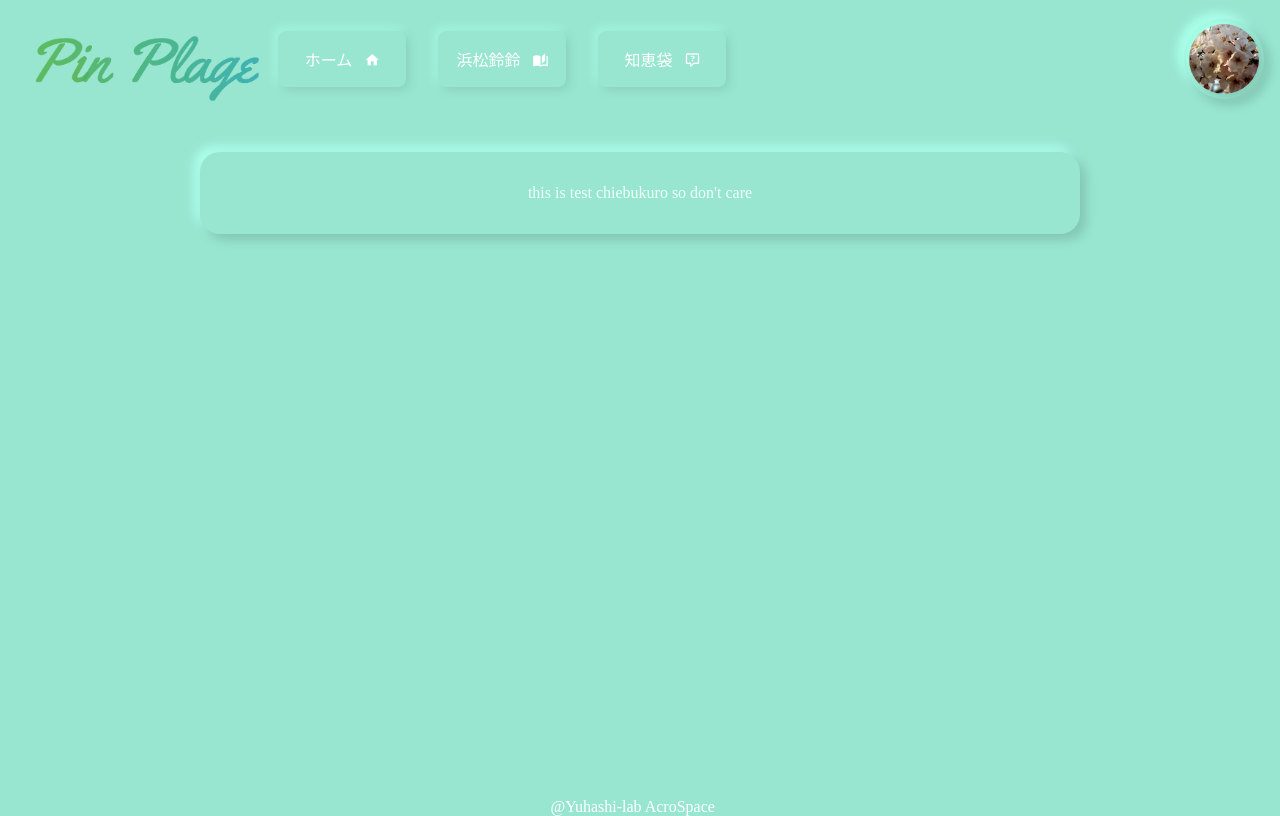
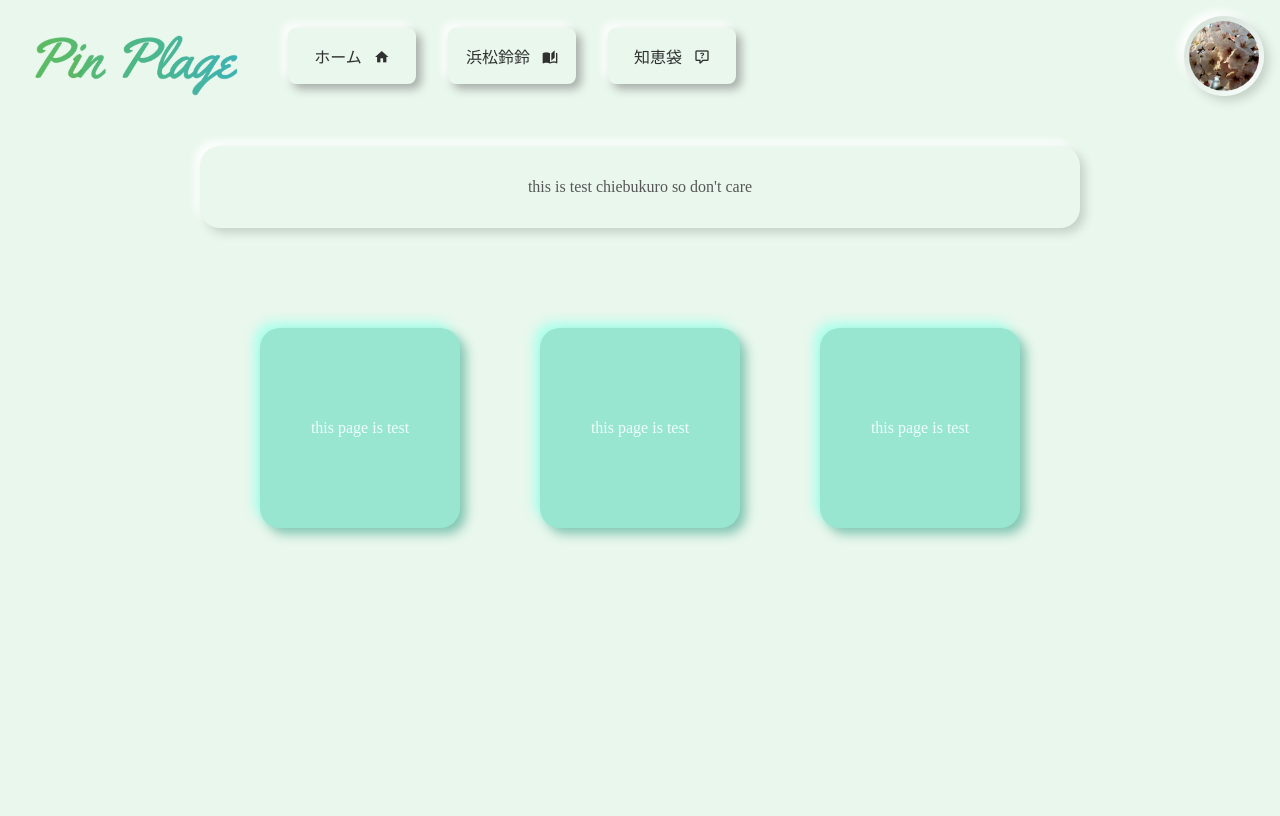
Before and after one commit to takahirokaji/pin_plage_web, a Vue app: page /chiebukuro in a window 1280 px wide. Built offline with nearby package versions, Linux system fonts and the light colour scheme.

Commit message:
コンポーネントファイル内を修正しました

```diff
--- a/src/App.vue
+++ b/src/App.vue
@@ -2,11 +2,10 @@
   <div id="app">
     <Header/>
     <router-view/>
-    <footer style="color:#fff;position: absolute;bottom: 0;left:43%;">@Yuhashi-lab AcroSpace</footer>
   </div>
 </template>
 <script>
-import Header from '@/components/Header.vue'
+import Header from '@/components/Orga/Header.vue'
 export default {
   components:{
     Header
@@ -26,6 +25,6 @@ export default {
 }
 html{
   height: 100%;
-  background: #98e6d0;
+  background: #E9F7EC;
 }
 </style>
--- a/src/components/button.vue
+++ b/src/components/Atom/button.vue
@@ -1,8 +1,7 @@
 <template>
     <button class="newmoButton" :class="{btnActive:isActive}" >
       <p :class="['btnName',{btnNameActive:isActive}]">{{btnName}}
-        <span
-          :class="['btnIcon','mdi',`${mdiIcon}`,{active:isActive}]" style="margin-left:0.5rem;"></span>
+        <span :class="['btnIcon','mdi',`${mdiIcon}`,{active:isActive}]" style="margin-left:0.5rem;"></span>
       </p>
     </button>
 </template>
@@ -39,26 +38,26 @@ export default {
   appearance: none;
   border: none;
   border-radius: 8px;
-  background: #98e6d0;
-  box-shadow:  3px 3px 10px #89cfbb,
-              -3px -3px 10px #a7fde5;
+  background: #E9F7EC;
+  box-shadow:  5px 5px 10px #a6aca7,
+              -5px -5px 10px #ffffff;
 }
-.newmoButton:active{
+/* .newmoButton:active{
   border: none;
   border-radius: 8px;
   background: #98e6d0;
   box-shadow: inset 3px 3px 10px #81c4b1,
             inset -3px -3px 10px #afffef;
-}
+} */
 .btnActive{
   border: none;
   border-radius: 8px;
-  background: #98e6d0;
-  box-shadow: inset 3px 3px 10px #81c4b1,
-            inset -3px -3px 10px #afffef;
+background: #E9F7EC;
+box-shadow: inset 5px 5px 10px #c6d2c9,
+            inset -5px -5px 10px #ffffff;
 }
 .btnName{
-    color: #fff;
+    color: rgb(48, 48, 48);
     font-size:1rem;
 }
 .btnNameActive{
--- a/src/components/Atom/icon.vue
+++ b/src/components/Atom/icon.vue
@@ -24,5 +24,4 @@
     box-shadow:  7px 7px 10px #89cfbb,
                 -7px -7px 10px #a7fde5;
 }
-
 </style>
--- a/src/components/Atom/iconbtn.vue
+++ b/src/components/Atom/iconbtn.vue
@@ -33,43 +33,43 @@ export default {
   width: 80px;
   height: 80px;
   outline: none;
-  background: #98e6d0;
-  box-shadow:  6px 6px 11px #83c6b3,
-              -6px -6px 11px #adffed;
+  background: linear-gradient(145deg, #d2ded4, #f9fffd);
+  box-shadow:  5px 5px 10px #c6d2c9,
+              -5px -5px 10px #ffffff;
 }
 .circle:hover{
   cursor: pointer;
 }
-.circle:active{
+/* .circle:active{
   border: none;
   border: 0;
   border-radius: 50%;
   background: #98e6d0;
   box-shadow: inset 8px 8px 20px #81c4b1,
             inset -8px -8px 20px #afffef;
-}
+} */
 .icon{
     border: none;
     width:70px;
     height: 70px;
     border-radius: 50%;  /* 角丸半径を50%にする(=円形にする) */
-    background: #98e6d0;
-    box-shadow:  7px 7px 10px #89cfbb,
-                -7px -7px 10px #a7fde5;
+    /* background: linear-gradient(145deg, #f9fffd, #d2ded4);
+    box-shadow:  15px 15px 50px #c6d2c9,
+                -15px -15px 50px #ffffff; */
 }
 .iconActive{
   width:63px;
   height: 63px;
   border: none;
-  background: #98e6d0;
+  /* background: #98e6d0; */
   box-shadow: none;
 }
 .btnActive{
   border: none;
   border-radius: 50%;
-  background: #98e6d0;
-  box-shadow: inset 3px 3px 10px #81c4b1,
-            inset -3px -3px 10px #afffef;
+  background: #E9F7EC;
+  box-shadow: inset 15px 15px 30px #c6d2c9,
+                inset -15px -15px 30px #ffffff;
 }
 
 
--- a/src/components/Header.vue
+++ b/src/components/Orga/Header.vue
@@ -1,6 +1,6 @@
 <template>
     <nav class="header-nav">
-      <img class="pinplage-logo" width="18%" src="../assets/logo/pinplagelogo.png">
+      <img class="pinplage-logo" src="@/assets/logo/pinplagelogo.png">
     <ul class="links">
       <li class="link" v-for="item in btnInfo" :key="item.name">
         <router-link :to="item.link"><Button :btnName="item.name" :link="item.link" :mdiIcon="item.icon"/></router-link>
@@ -13,7 +13,7 @@
 </template>
 
 <script>
-import Button from '@/components/button.vue'
+import Button from '@/components/Atom/button.vue'
 import iconbtn from '@/components/Atom/iconbtn.vue'
 export default {
     data(){
@@ -21,7 +21,7 @@ export default {
             btnInfo:[
                 {name: 'ホーム',link:'/',icon:'mdi-home'},
                 {name: '浜松鈴鈴',link:'/rinrin',icon:'mdi-book-open-page-variant'},
-                {name: '知恵袋',link:'/Chiebukuro',icon:'mdi-comment-question-outline'},
+                {name: '知恵袋',link:'/Chiebukuro',icon:'mdi-comment-question-outline'}
             ],
             iconInfo:{link:'/mypage'}
         }
@@ -39,7 +39,7 @@ export default {
 </script>
 <style scoped>
 .header-nav{
-  margin-top: 1rem;
+  margin: 1rem 0;
 }
 .links,.header-nav {
   display: flex;
@@ -47,8 +47,9 @@ export default {
   align-items: center;
 }
 .pinplage-logo{
+  width: 13rem;
+  margin: 0 2rem;
   margin-top:1rem;
-  margin-left: 2rem;
 }
 .link {
   display: inline-block;
--- a/src/components/icon.vue
+++ /dev/null
@@ -1,28 +0,0 @@
-<template>
-  <div class="circle">
-    <img class="icon" src="../assets/logo/sakura.jpg">
-  </div>
-</template>
-
-<style scoped>
-.circle{
-  display: flex;
-  justify-content: center;
-  align-items: center;
-  width: 80px;
-  height: 80px;
-  border-radius: 50%;
-  background: #98e6d0;
-  box-shadow:  6px 6px 11px #83c6b3,
-              -6px -6px 11px #adffed;
-}
-.icon{
-    width:70px;
-    height: 70px;
-    border-radius: 50%;  /* 角丸半径を50%にする(=円形にする) */
-    background: #98e6d0;
-    box-shadow:  7px 7px 10px #89cfbb,
-                -7px -7px 10px #a7fde5;
-}
-
-</style>
--- a/src/components/newmoCard.vue
+++ b/src/components/newmoCard.vue
@@ -16,7 +16,7 @@ export default {
 <style scoped>
 .str{
   font-size: 1rem;
-  color:#effffa;
+  color:#575757;
 }
 .card{
   margin: 50px 200px;
@@ -26,8 +26,8 @@ export default {
   justify-content: center;
   align-items: center;
   border-radius: 20px;
-  background: #98e6d0;
-  box-shadow:  6px 6px 11px #83c6b3,
-              -6px -6px 11px #adffed
+  background: #E9F7EC;
+  box-shadow:  5px 5px 10px #c6d2c9,
+              -5px -5px 10px #ffffff;
 }
 </style>
--- a/src/views/ChieBukuro.vue
+++ b/src/views/ChieBukuro.vue
@@ -1,12 +1,13 @@
 <template>
   <div class="rinrin">
     <newmoCard :msg="cardmsg"/>
+    <HelloWorld/>
   </div>
 </template>
 
 <script>
 import newmoCard from '@/components/newmoCard.vue'
-// import HelloWorld from '@/components/HelloWorld.vue'
+import HelloWorld from '@/components/HelloWorld.vue'
 
 export default {
   name: 'Rinrin',
@@ -15,7 +16,8 @@ export default {
       cardmsg : "this is test chiebukuro so don't care"    }
   },
   components: {
-    newmoCard
+    newmoCard,
+    HelloWorld
   }
 }
 </script>
```
Also changed, not shown: src/components/HelloWorld.vue (line endings or trailing spaces), src/components/comRule.txt (added).
